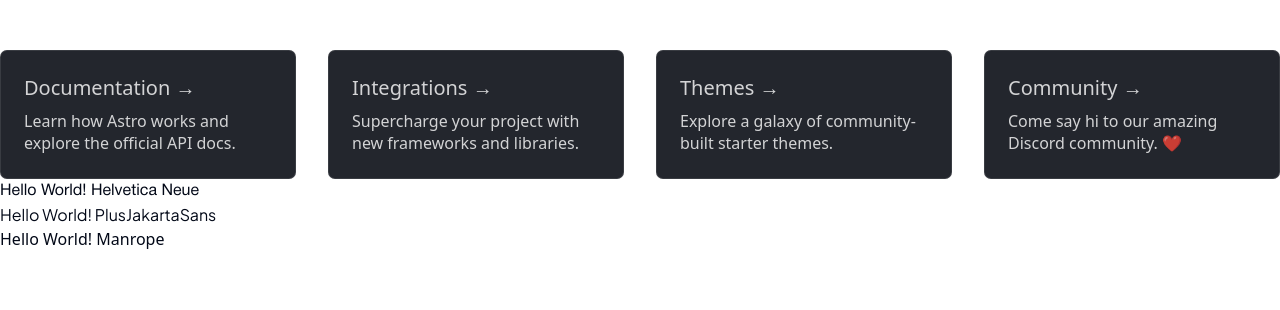
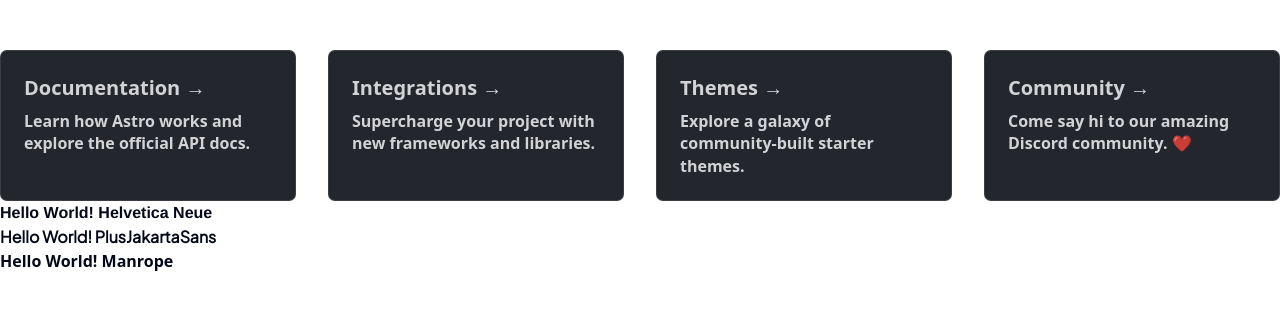
Before and after one commit to AmeerArsala/UniverseLM, an Astro site in the folder frontend/: page / in a window 1280 px wide. Shown: the part 168-478 px from the top of the page. Built offline with nearby package versions, Linux system fonts and the light colour scheme; Astro itself is replaced by a stand-in of ours; no server answers; a web font is replaced by a local one.

Commit message:
i am once again testing default fonts 3

```diff
--- a/frontend/src/styles/app.css
+++ b/frontend/src/styles/app.css
@@ -105,7 +105,7 @@
 
   /* Define global styles here */
   * {
-    @apply border-border;
+    @apply border-border font-bold;
   }
 
   body {
```
